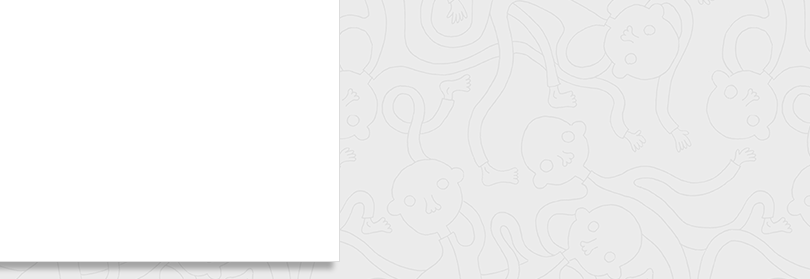
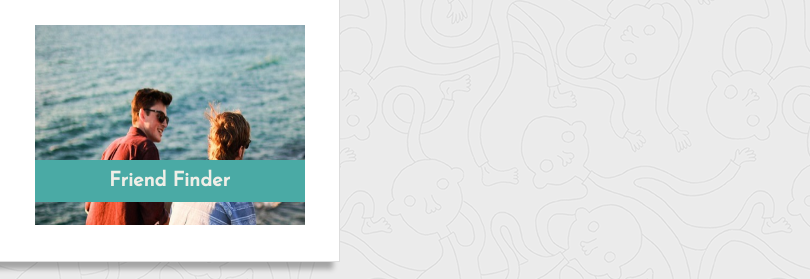
Before and after one commit to agonz519/Responsive-Portfolio, a plain HTML site: page portfolio.html in a window 1280 px wide. Shown: the part 893-1172 px from the top of the page, 470-1280 px from the left. Drawn offline with Linux system fonts and the light colour scheme.

Commit message:
added friend finder app to portfolio

```diff
--- a/portfolio.html
+++ b/portfolio.html
@@ -72,7 +72,8 @@
             <h3>Bamazon</h3></a>
         </div>
         <div class="col">
-          <!-- Placeholder -->
+					<a href="https://friend-finder-519.herokuapp.com/" target="_blank"><img class="portfolioImage" src="assets/images/friendfinder.png" alt="image of friends"><br>
+						<h3>Friend Finder</h3></a>
         </div>
       </div>
 		</div>
```
Also changed, not shown: assets/images/friendfinder.png (added).
